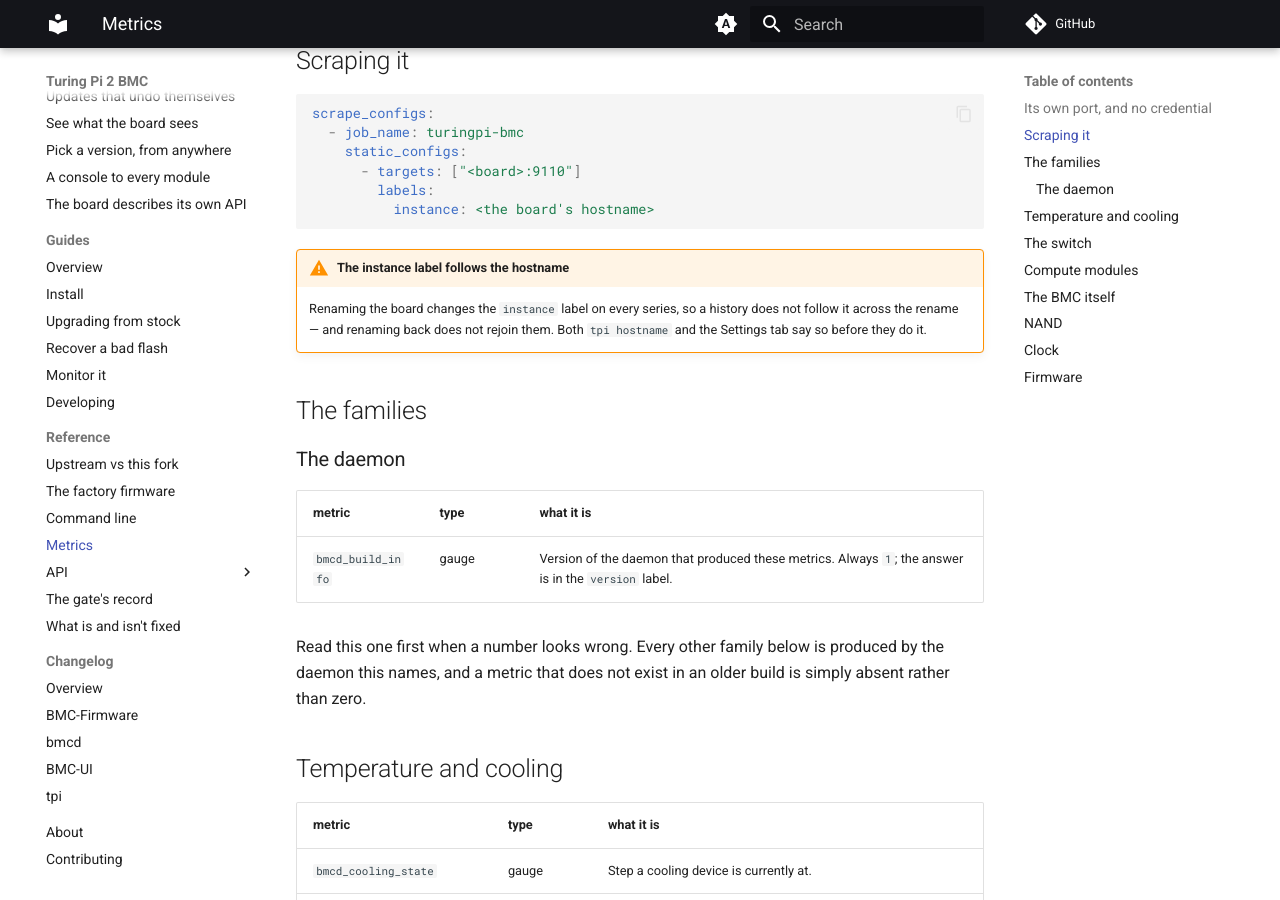
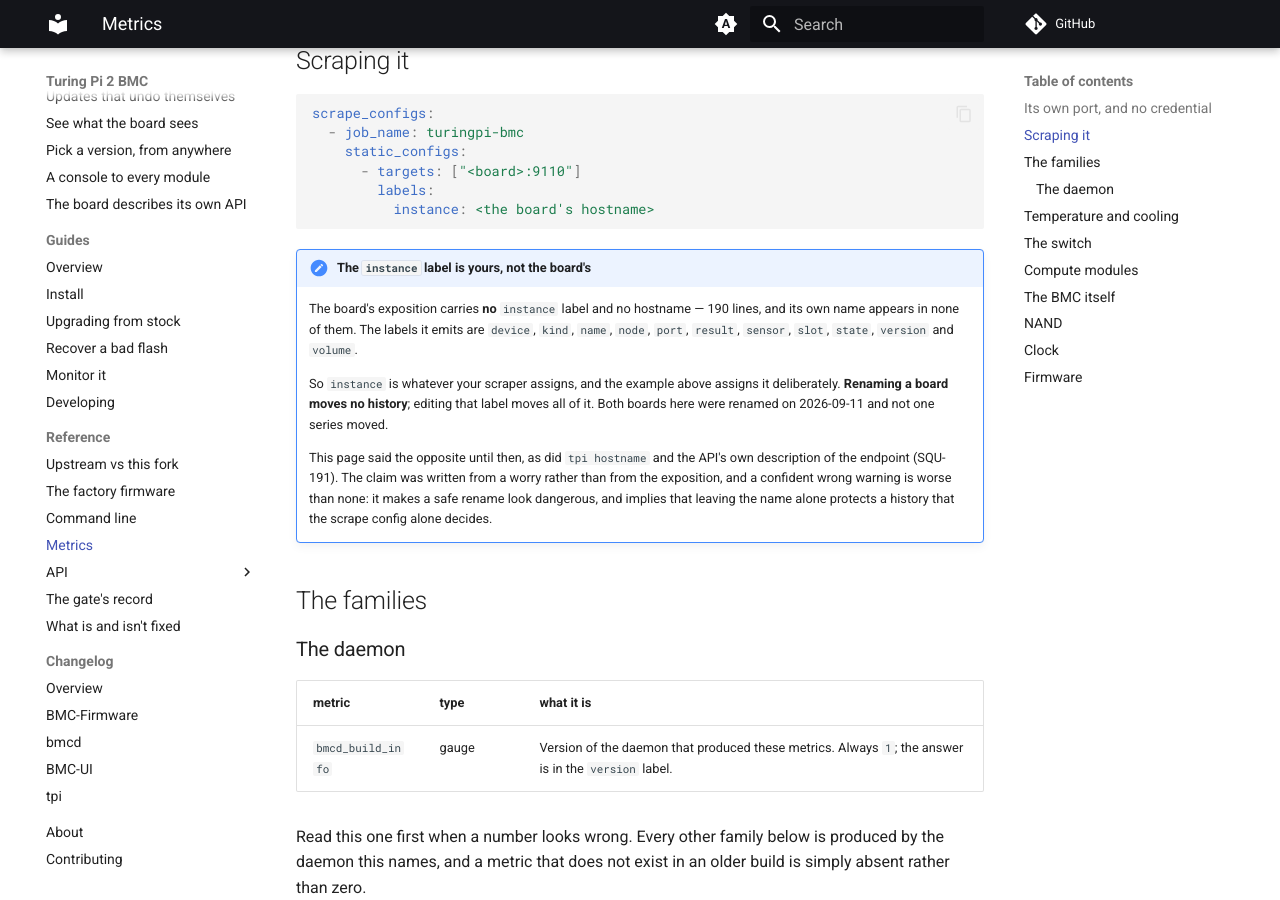
Before and after one commit to excavador-turing/www, an MkDocs documentation site: the page built from docs/reference/metrics.md, in a window 1280 px wide and 900 px high, scrolled down 967 px. Built offline with MkDocs 1.6.1 and Material for MkDocs 9.7.7, drawn with Linux system fonts in a browser that asks for light colours; comment, search, counter and statistics services are not loaded.

Commit message:
the metrics page stops repeating a claim the board disproves (#23)
SQU-191 on the site. The metrics reference warned that renaming a board moves
the `instance` label on every series and splits its history.

The board says otherwise, and the board is the authority this page claims to
follow: no `instance` label, no hostname, and its own name in none of its 190
lines. `instance` is assigned by the scraper -- by the very example three
lines above the warning, which sets it deliberately.

Both boards were renamed on 2026-09-11 and not one series moved, which is the
measurement this page should have had in the first place.

It is a note rather than a warning now, because there is nothing to warn
about, and it says where the claim came from: a worry rather than the
exposition. The generated API pages carry the same sentence and will follow
from bmcd on the next `just refresh-api`.

Co-authored-by: Claude Opus 5 (1M context) <noreply@anthropic.com>

````diff
--- a/docs/reference/metrics.md
+++ b/docs/reference/metrics.md
@@ -51,11 +51,23 @@ scrape_configs:
           instance: <the board's hostname>
 ```
 
-!!! warning "The instance label follows the hostname"
-    Renaming the board changes the `instance` label on every series, so a
-    history does not follow it across the rename — and renaming back does not
-    rejoin them. Both `tpi hostname` and the Settings tab say so before they
-    do it.
+!!! note "The `instance` label is yours, not the board's"
+    The board's exposition carries **no** `instance` label and no hostname —
+    190 lines, and its own name appears in none of them. The labels it emits
+    are `device`, `kind`, `name`, `node`, `port`, `result`, `sensor`, `slot`,
+    `state`, `version` and `volume`.
+
+    So `instance` is whatever your scraper assigns, and the example above
+    assigns it deliberately. **Renaming a board moves no history**; editing
+    that label moves all of it. Both boards here were renamed on 2026-09-11
+    and not one series moved.
+
+    This page said the opposite until then, as did `tpi hostname` and the
+    API's own description of the endpoint (SQU-191). The claim was written
+    from a worry rather than from the exposition, and a confident wrong
+    warning is worse than none: it makes a safe rename look dangerous, and
+    implies that leaving the name alone protects a history that the scrape
+    config alone decides.
 
 ## The families
 
````
